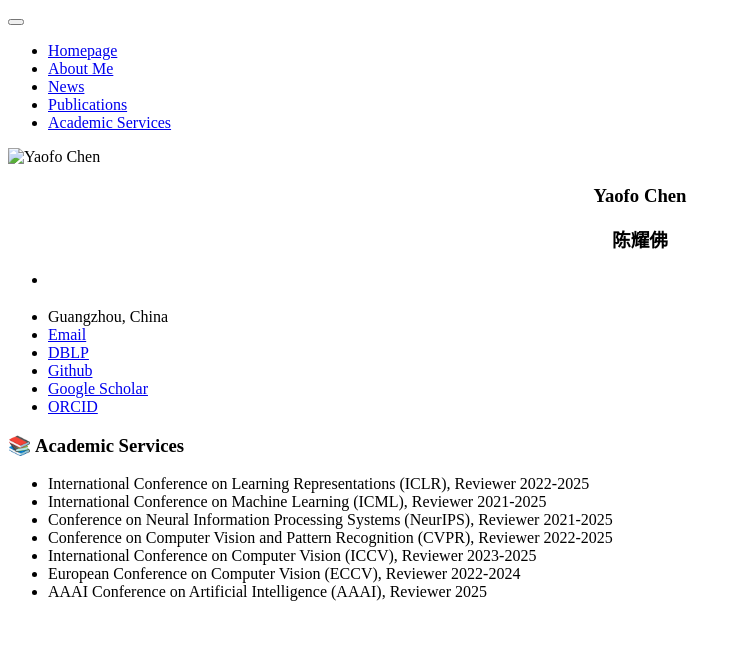
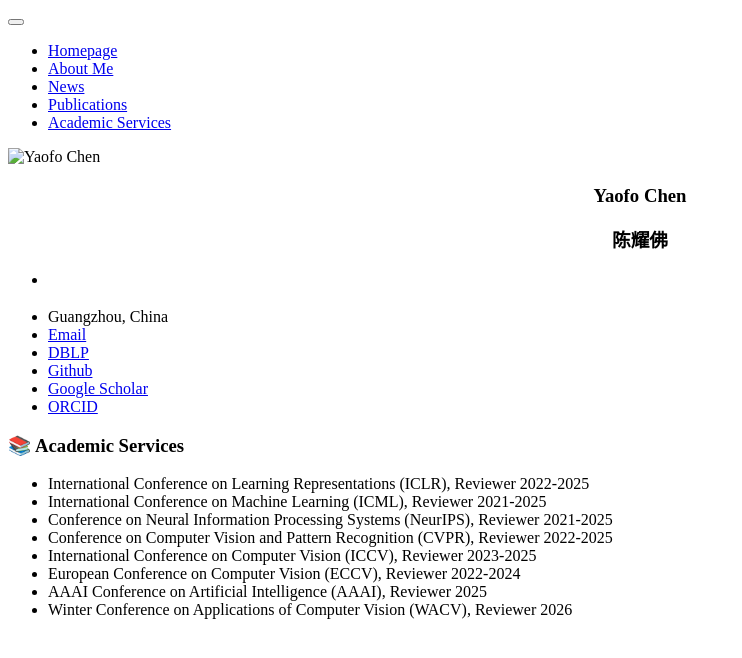
Before and after one commit to chenyaofo/homepagev2, a Jekyll site: the page built from _pages/includes/services.md, in a window 1280 px wide. Shown: the top 658 px of the page, without its empty margins (0-742 px from the left). Built offline with Jekyll 4.4.1, drawn with Linux system fonts in a browser that asks for light colours; our own code applies the rules of GitHub Pages for plain Markdown files.

Commit message:
Update services.md

```diff
--- a/_pages/includes/services.md
+++ b/_pages/includes/services.md
@@ -6,3 +6,4 @@
 - International Conference on Computer Vision (ICCV), Reviewer 2023-2025
 - European Conference on Computer Vision (ECCV), Reviewer 2022-2024
 - AAAI Conference on Artificial Intelligence (AAAI), Reviewer 2025
+- Winter Conference on Applications of Computer Vision (WACV), Reviewer 2026
```
